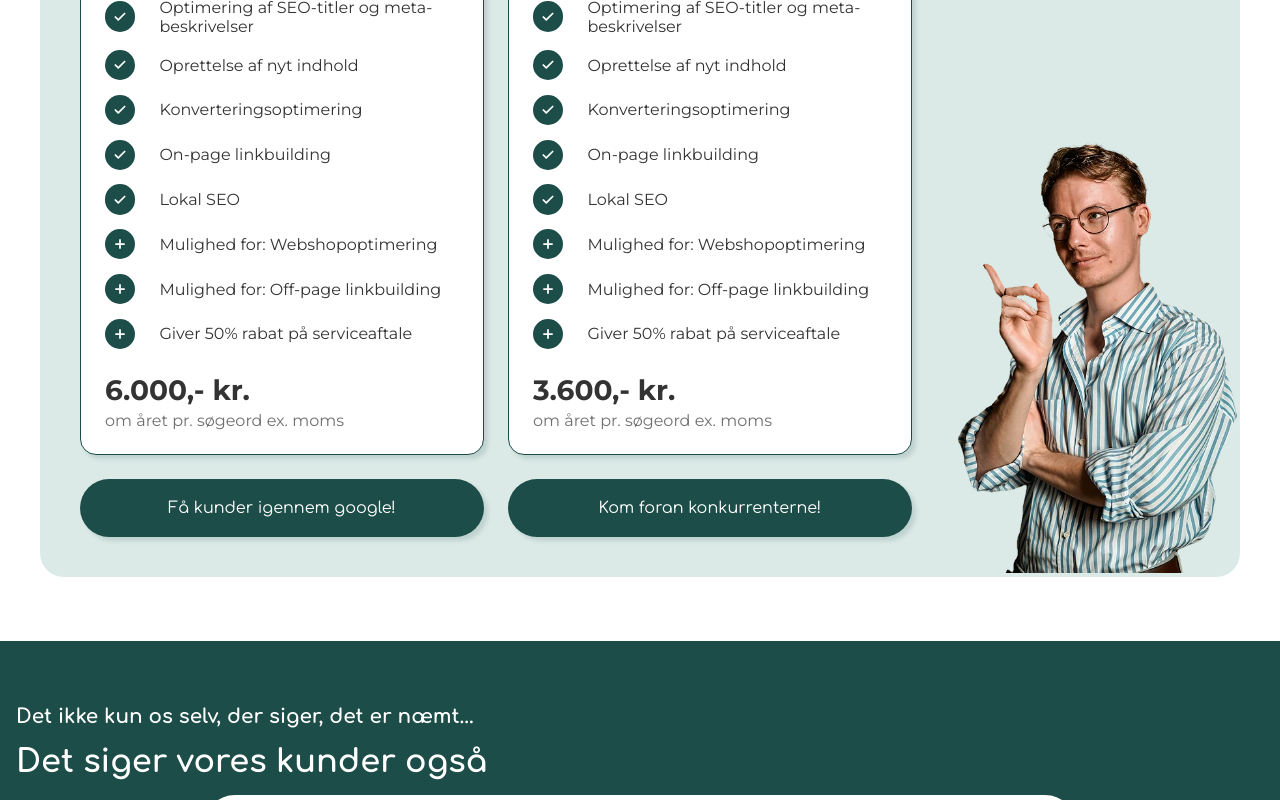
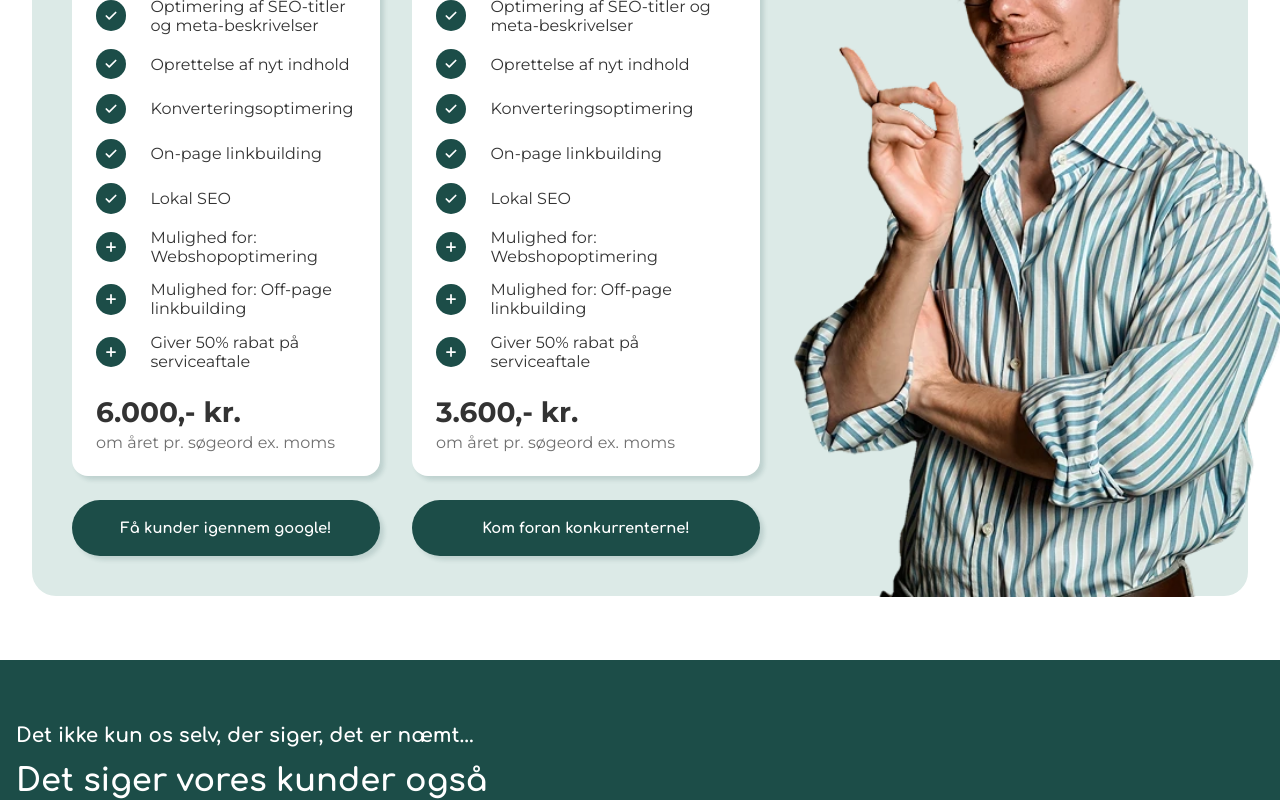
Before and after one commit to SofiePedersen/naemtnu, a Vue app: page / in a window 1280 px wide. Shown: the part 960-1760 px from the top of the page. Built offline with nearby package versions, Linux system fonts and the light colour scheme; no server answers.

Commit message:
Created Packs component
finished queries

```diff
--- a/src/assets/main.scss
+++ b/src/assets/main.scss
@@ -63,11 +63,11 @@ a {
   font-family: $font-comfortaa;
   border-radius: 3.125rem;
   font-size: 1rem;
-  font-style: bold;
+  font-weight: bold;
   background-color: $color-kelp-green;
   color: $color-cloudy-white;
   border: none;
-  padding: 1.25rem 3.5rem;
+  padding: 1.25rem 3rem;
   box-shadow: 4px 4px 4px rgba($color-kelp-green, 0.15);
   cursor: pointer;
 }
@@ -76,7 +76,7 @@ a {
   font-family: $font-comfortaa;
   border-radius: 3.125rem;
   font-size: 1rem;
-  font-style: bold;
+  font-weight: bold;
   background-color: $color-cloudy-white;
   color: $color-kelp-green;
   border: 1px solid $color-kelp-green;
--- a/src/components/Packs.vue
+++ b/src/components/Packs.vue
@@ -12,7 +12,7 @@
                 <div class="pricing__pack-wrapper">
                     <div class="pricing__pack">
                         <h3 class="pack__name">1-5 Søgeord</h3>
-                        <p class="pack__subtitle">Alt du skal bruge nyopstartet</p>
+                        <p class="pack__subtitle">Alt til nyopstartet</p>
 
                         <ul class="pack__list">
                             <li class="pack__item pack__item--check">Løbende SEO analyse af din hjemmeside</li>
@@ -249,27 +249,29 @@
         align-items: flex-start;
         background-color: $color-foam-blue;
         border-radius: 1.5rem;
-        padding: 2.5rem;
-        gap: 2.5rem;
-        max-width: 75rem;
+        max-width: 100rem;
         margin: 0 auto;
         overflow: visible;
         position: relative;
+    }
+
+    .pricing__pack {
+        border: none;
     }
 
     .pricing__packs {
         flex: 1;
         display: grid;
         grid-template-columns: 1fr 1fr;
-        gap: 1.5rem;
+        gap: 2rem;
     }
 
     .pricing__image-wrapper {
         display: block;
-        flex: 0 0 18rem;
+        flex: 0 0 32rem;
         align-self: flex-end;
-        margin-bottom: -2.5rem;
-        margin-right: -2.5rem;
+        margin-right: -3rem;
+        margin-bottom: -5px;
     }
 
     .pricing__image {
@@ -278,5 +280,24 @@
         object-fit: contain;
         object-position: bottom;
     }
+
+    .pricing__pack-wrapper {
+        padding: 2.5rem;
+        justify-content: space-between;
+    }
+
+    .pricing__pack-wrapper:first-of-type {
+        padding-right: 0rem;
+    }
+
+    .pricing__pack-wrapper:last-of-type {
+        padding: 0rem;
+        padding-top: 2.5rem;
+        padding-bottom: 2.5rem;
+    }
+
+    .btn__green{
+        font-size: 0.92rem;
+    }
 }
 </style>
```
